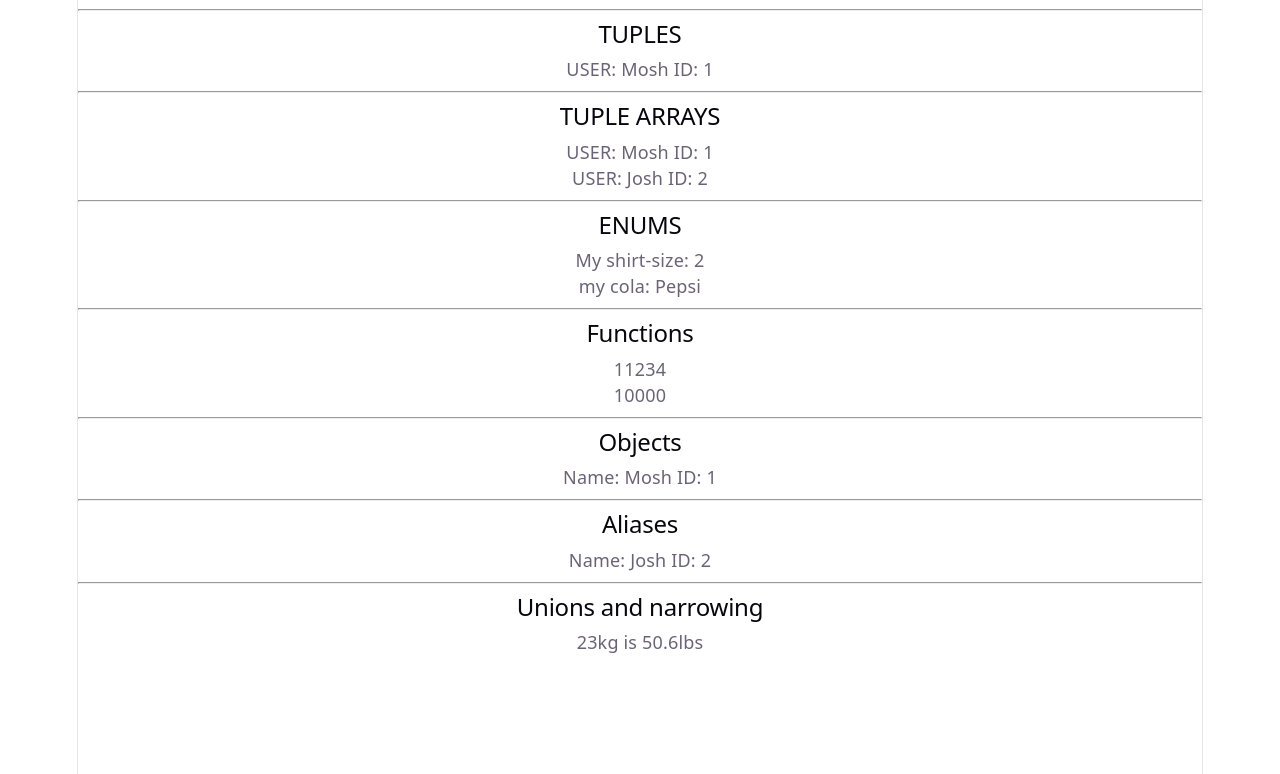
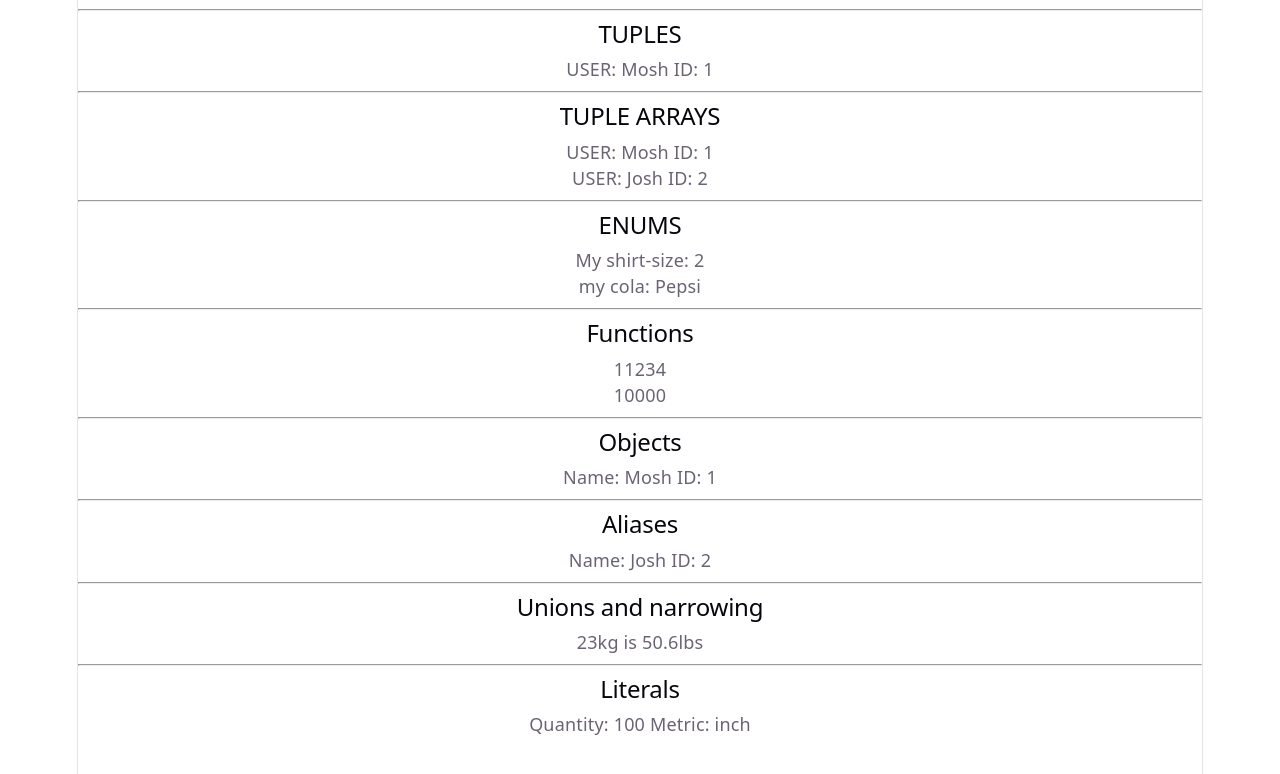
Before and after one commit to joshua-levan/typeScript-Lessons, a React (Vite) app: page / in a window 1280 px wide. Shown: the top 774 px of the page. Built offline with nearby package versions, Linux system fonts and the light colour scheme.

Commit message:
Mosh video literals

```diff
--- a/src/assets/ts-practice/TSPracticeVideo.tsx
+++ b/src/assets/ts-practice/TSPracticeVideo.tsx
@@ -64,6 +64,13 @@ const kgtoLbs = (weight: number | string): number => typeof weight === 'number'?
 //   resize: () => {}
 // }
 
+//literals
+type Quantity = 50 | 100
+let quatity: Quantity = 100
+
+type Metric = 'cm' | 'inch'
+let metric: Metric = 'inch'
+
 const TSPracticeVideo = () => {
   return (
     <div>
@@ -92,6 +99,9 @@ const TSPracticeVideo = () => {
         <hr /><h2>Unions and narrowing</h2>
         <p>23kg is {kgtoLbs('23kg')}lbs</p>
 
+        <hr /><h2>Literals</h2>
+        <p>Quantity: {quatity} Metric: {metric}</p>
+
     </div>
 
   )
```
